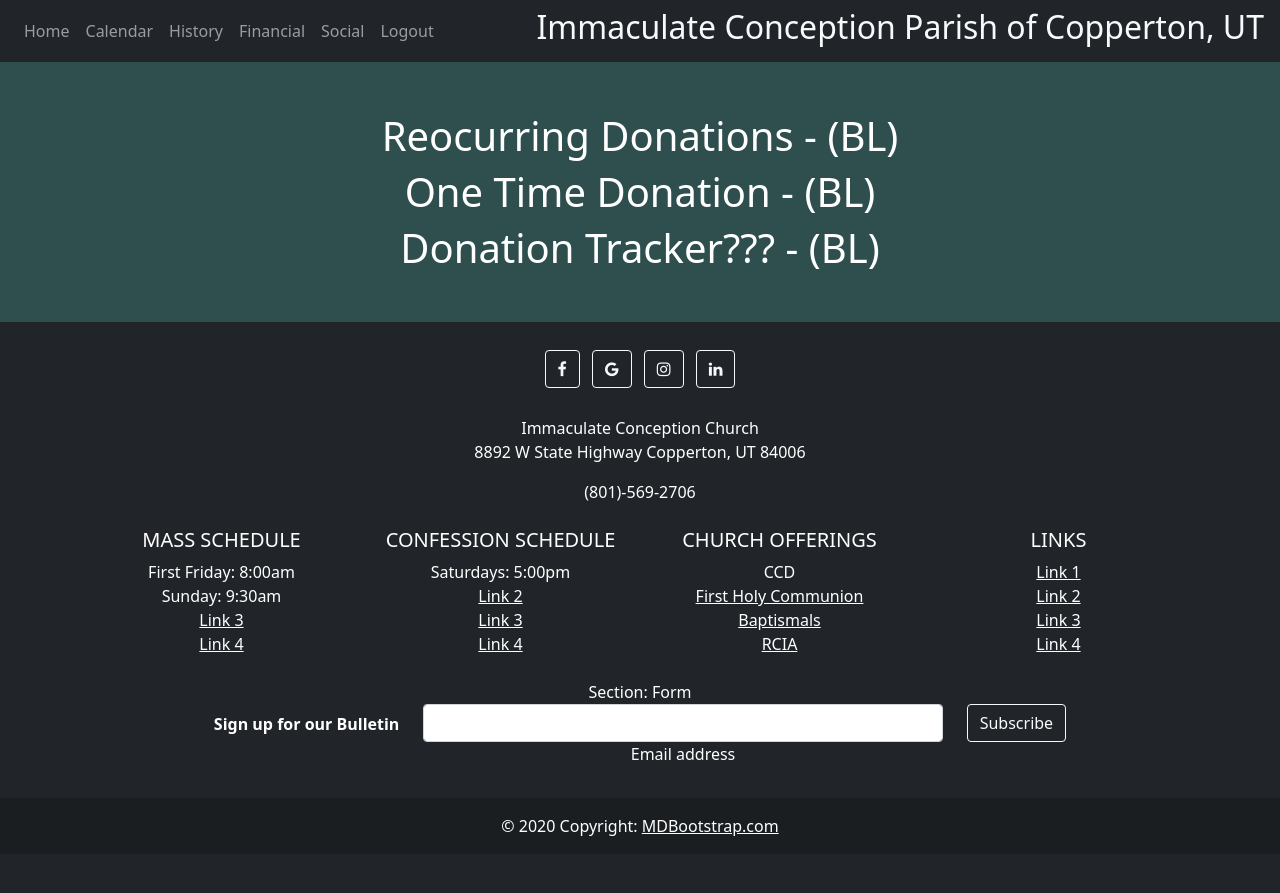
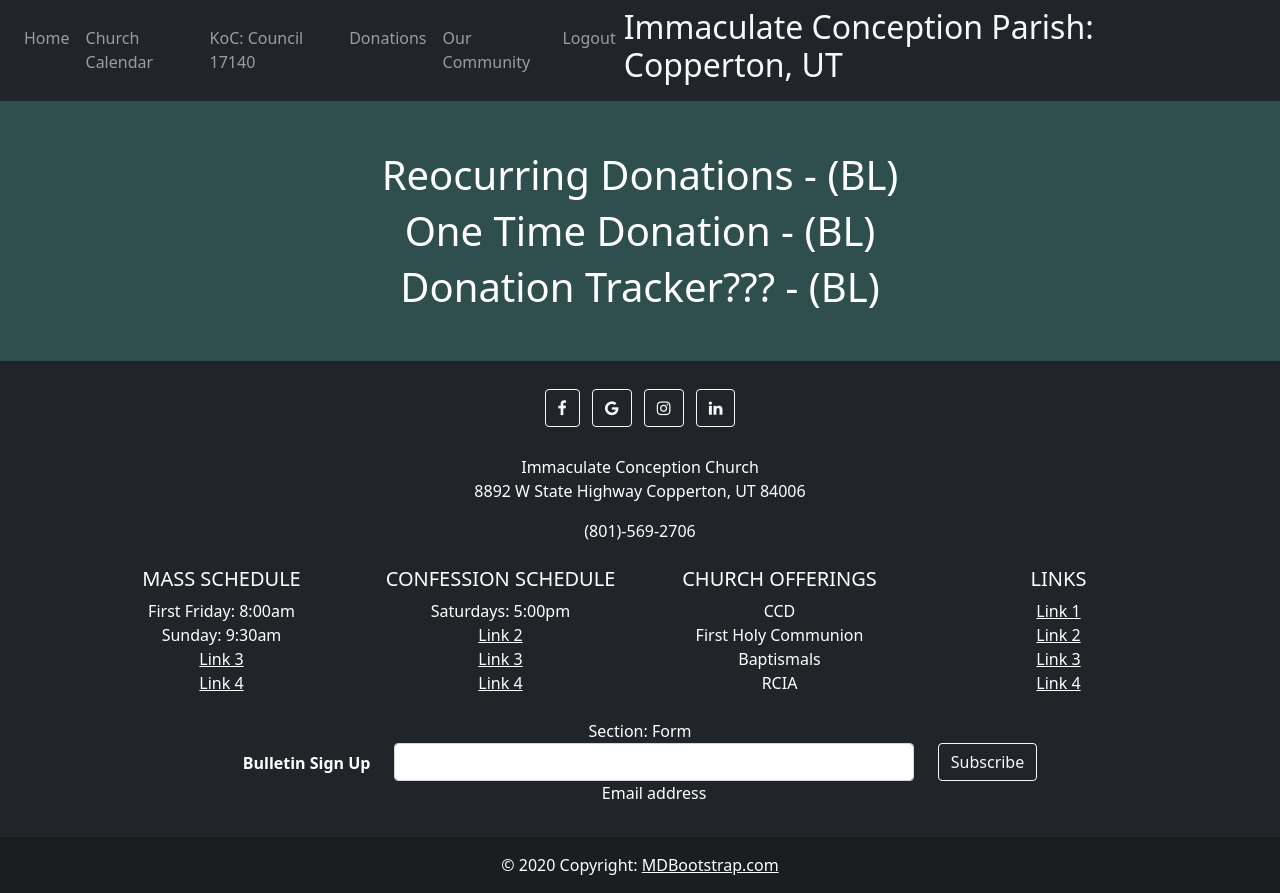
Before and after one commit to johndolacjr/ImmaculateConceptionCopperton, a Flask app: page /financial in a window 1280 px wide. Before the commit the page ends 836 px from the top, so only its background shows below. Run offline with Flask 2, Linux system fonts and the light colour scheme; the visitor is signed in with stand-in values (Sample User, id 1); some libraries are stand-ins or nearby versions.

Commit message:
fixed some naming conventions, added some detail for the donation section

```diff
--- a/website/templates/base.html
+++ b/website/templates/base.html
@@ -17,7 +17,7 @@
         <link rel="stylesheet" href="../static/bootstrap.min.css">
         <link rel="stylesheet" href="../static/main.css">
 
-        <title>{% block title %}Immaculate Conception of Copperton{% endblock %}</title>
+        <title>{% block title %}Immaculate Conception: Copperton{% endblock %}</title>
       </head>
   <body>
     <nav class="navbar navbar-expand-lg navbar-dark bg-dark">
@@ -33,10 +33,10 @@
         <div class="navbar-nav">
           {% if user.is_authenticated %}
           <a class="nav-item nav-link" id="home" href="/">Home</a>
-          <a class="nav-item nav-link" id="calendar" href="/calendar">Calendar</a>
-          <a class="nav-item nav-link" id="history" href="/history">History</a>
-          <a class="nav-item nav-link" id="financial" href="/financial">Financial</a>
-          <a class="nav-item nav-link" id="social" href="/social">Social</a>
+          <a class="nav-item nav-link" id="calendar" href="/calendar">Church Calendar</a>
+          <a class="nav-item nav-link" id="history" href="/history">KoC: Council 17140</a>
+          <a class="nav-item nav-link" id="financial" href="/financial">Donations</a>
+          <a class="nav-item nav-link" id="social" href="/social">Our Community</a>
           <a class="nav-item nav-link" id="logout" href="/logout">Logout</a>
           {% else %}
           <a class="nav-item nav-link" id="login" href="/login">Login</a>
@@ -45,7 +45,7 @@
         </div>
       </div>
       <div class="nav-item" id="nav-link">
-        <h2 class="text-light" id="home" href="/">Immaculate Conception Parish of Copperton, UT</h2>
+        <h2 class="text-light" id="home" href="/">Immaculate Conception Parish: Copperton, UT</h2>
       </div>
     </nav>
 
@@ -166,13 +166,13 @@
               <a class="text-white">CCD</a>
             </li>
             <li>
-              <a href="#!" class="text-white">First Holy Communion</a>
+              <a class="text-white">First Holy Communion</a>
             </li>
             <li>
-              <a href="#!" class="text-white">Baptismals</a>
+              <a class="text-white">Baptismals</a>
             </li>
             <li>
-              <a href="#!" class="text-white">RCIA</a>
+              <a class="text-white">RCIA</a>
             </li>
           </ul>
         </div>
@@ -213,7 +213,7 @@
         <!--Grid column-->
         <div class="col-auto">
           <p class="pt-2">
-            <strong>Sign up for our Bulletin</strong>
+            <strong>Bulletin Sign Up</strong>
           </p>
         </div>
         <!--Grid column-->
--- a/website/templates/history.html
+++ b/website/templates/history.html
@@ -1,5 +1,9 @@
 {% extends "base.html" %}
-{% block title %}History{% endblock %}
+{% block title %}KoC: 17140{% endblock %}
 {% block content %}
     <h1 align="center">KoC History</h1>
+    <h1 align="center">Project Knight - on the calender</h1>
+    <h1 align="center">Meeting Minutes</h1>
+    <h1 align="center">Member page - pics, bio, etc.?</h1>
+    <h1 align="center">Meeting Schedule</h1>
 {% endblock %}
--- a/website/templates/home.html
+++ b/website/templates/home.html
@@ -1,5 +1,5 @@
 {% extends "base.html" %}
-{% block title %}Home{% endblock %}
+{% block title %}Immaculate Conception of Copperton{% endblock %}
 {% block content %}
     <h1 align="center">Digital Bulletin Board/Upcoming Events/Etc</h1>
     <h1 align="center">Sunday Social Sign Up - (BL)</h1>
```
Also changed, not shown: website/templates/financial.html (+19 -0 lines), website/views.py (+0 -13 lines).
